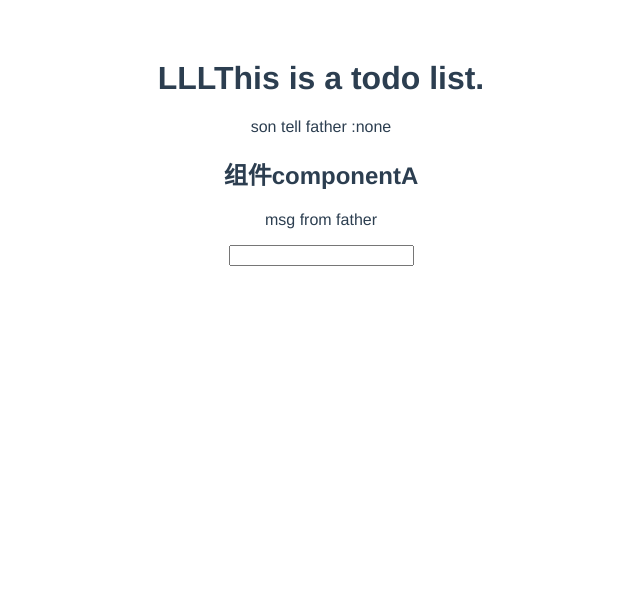
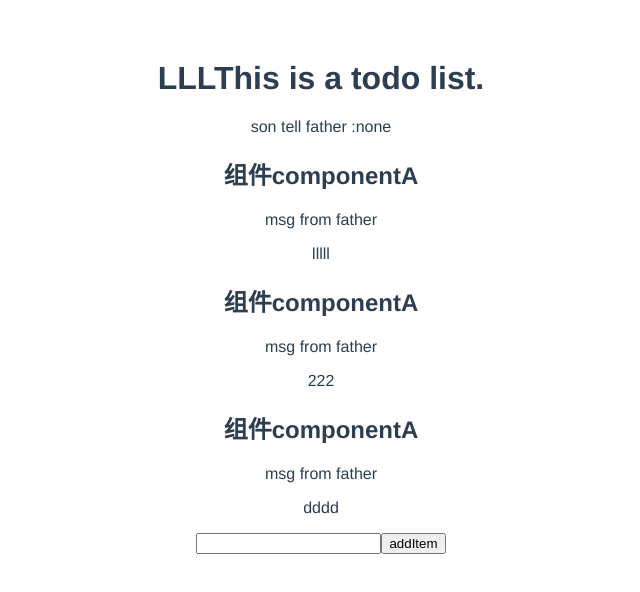
Before and after one commit to ZippoLee12138/vueTest, a Vue app: page / in a window 1280 px wide. Shown: the top 592 px of the page, without its empty margins (319-959 px from the left). Built offline with nearby package versions, Linux system fonts and the light colour scheme.

Commit message:
3.3节v-for命令

```diff
--- a/src/App.vue
+++ b/src/App.vue
@@ -2,19 +2,33 @@
   <div id="app">
     <h1 v-html="title"></h1>
     <p>son tell father :{{sonMsg}}</p>
-    <component-a msgFromFather="msg from father" v-on:son-tell-father="sonTellMe"></component-a>
+    <componentA v-for="value in objList" v-bind:value="value"  msgFromFather="msg from father" v-on:son-tell-father="sonTellMe"></componentA>
     <input v-model="newItem" v-on:keyup.enter="addNewItem" />
+
+    <button v-on:click="addItem">addItem</button>
+
     <ul>
-      <li v-for="item in items" v-bind:class="{finished: item.finished}" v-on:click="itemTap(item)">
-        {{item.label}}
+      <li v-for="(item,index) in items" v-bind:class="{finished: item.finished}" v-on:click="itemTap(item)" v-bind:title="item.label">
+        {{index}}-- {{item.label}}
       </li>
     </ul>
+
+    <!-- <div>
+      <ul>
+        <li v-for="(value,key) in objList">
+        {{key+':'+value}}
+        </li>
+      </ul>
+    </div> -->
+
   </div>
+
 </template>
 
 <script>
-import Store from "./store.js";
+import Store from "./store.js"
 import ComponentA from "./components/componentA"
+import Vue from "vue"
 
 export default {
   data (){
@@ -23,7 +37,12 @@ export default {
       items : Store.fetch(),
       thisisli:'ddde',
       newItem:'',
-      sonMsg:'none'
+      sonMsg:'none',
+      objList:{
+        name:'lllll',
+        num:222,
+        text:'dddd',
+      }
     }
   },
   components:{ComponentA},
@@ -40,6 +59,18 @@ export default {
     },
     sonTellMe:function (sonMsg) {
      this.sonMsg = sonMsg
+    },
+    addItem:function () {
+      // console.log(this.items);
+
+      // this.items.push({
+      //   label:'kkkkkk',
+      //   finished:false
+      // })
+      Vue.set(this.items,2,{
+        label:'Vue.set',
+        finished:true
+      })
     }
   },
   watch:{
--- a/src/components/componentA.vue
+++ b/src/components/componentA.vue
@@ -2,6 +2,7 @@
 <div>
     <h2>组件componentA</h2>
     <p v-text="msgFromFather" v-on:click="tapAction"></p>
+    <p>{{value}}</p>
  </div>
 </template>
 
@@ -14,7 +15,8 @@ export default {
         }
     },
     props:[
-        'msgFromFather'
+        'msgFromFather',
+        'value'
     ],
     methods : {
         tapAction () {
```
